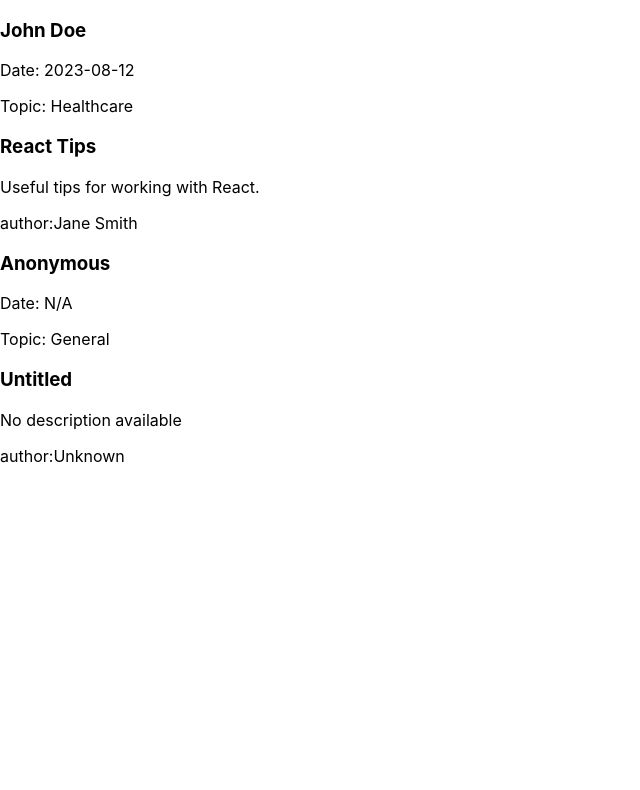
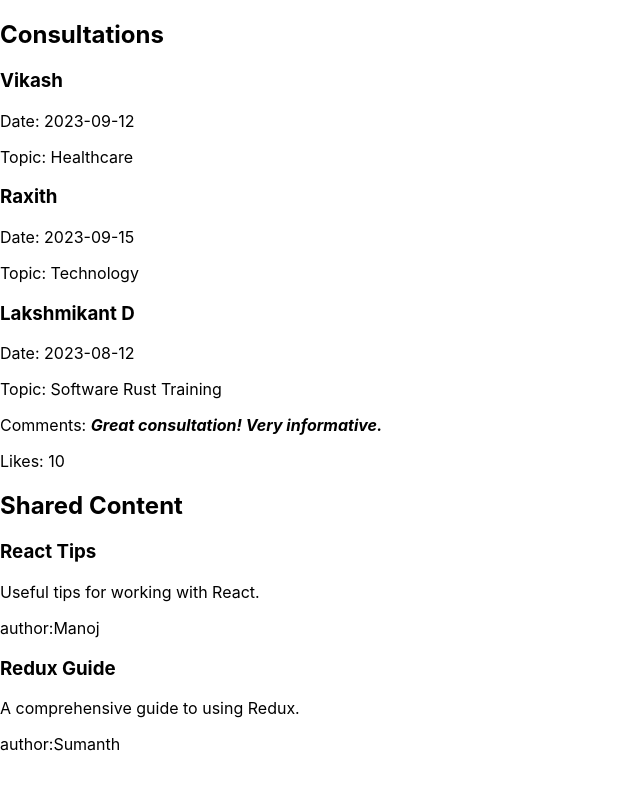
Before and after one commit to gauri-mahashabde/Interview_Prep, a React (Create React App) app in the folder ReactJs/consultation_app/: page / in a window 1280 px wide. Shown: the top 790 px of the page, without its empty margins (0-640 px from the left). Built offline with nearby package versions, Linux system fonts and the light colour scheme.

Commit message:
component_reusability

```diff
--- a/ReactJs/consultation_app/src/App.js
+++ b/ReactJs/consultation_app/src/App.js
@@ -1,30 +1,36 @@
 import React from 'react'
-import ConsultationCard from './Component/ConsultationCard'
-import ContentCard from './Component/ContentCard'
+import ConsultationList from './Component/ConsultationList'
+//import ContentCard from './Component/ContentCard'
 //import Parentcomponent from './Component/Parentcomponent'
+import ContentSharing from './Component/ContentSharing';
+import EnhancedConsultationCard from './Component/EnhancedConsulatationCard';
 
 
 function App() {
+  const consultations = [
+    { userName: 'Vikash', consultationDate: '2023-09-12', topic: 'Healthcare' },
+    { userName: 'Raxith', consultationDate: '2023-09-15', topic: 'Technology' }
+  ];
+
+  const contentList = [
+    { title: 'React Tips', description: 'Useful tips for working with React.', author: 'Manoj' },
+    { title: 'Redux Guide', description: 'A comprehensive guide to using Redux.', author: 'Sumanth' }
+  ];
+
   const consultationData = {
-    userName: 'John Doe',
+    userName: 'Lakshmikant D',
     consultationDate: '2023-08-12',
-    topic: 'Healthcare'
-  };
-
-  const defaultAuthor = "Rajath"
-  const contentData = {
-    title: 'React Tips',
-    description: 'Useful tips for working with React.',
-    author: 'Jane Smith'
+    topic: 'Software Rust Training',
+    comments: ['Great consultation!', 'Very informative.'],
+    likes: 10
   };
 
   return (
-    <div className='App'>
-      <ConsultationCard {...consultationData}/>
-      <ContentCard {...contentData}/>
-      <ConsultationCard />
-      <ContentCard />
-      {/* <Parentcomponent/> */}
+    <div >
+      <ConsultationList consultations={consultations} />
+      <EnhancedConsultationCard {...consultationData} />
+
+      <ContentSharing contentList={contentList} />
     </div>
   )
 }
--- a/ReactJs/consultation_app/src/Component/ConsultationCard.js
+++ b/ReactJs/consultation_app/src/Component/ConsultationCard.js
@@ -14,11 +14,11 @@ function ConsultationCard({ userName, consultationDate, topic }) {
 
 };
 //default props
-ConsultationCard.defaultProps = {
-  userName: 'Anonymous',
-  consultationDate: 'N/A',
-  topic: 'General'
-};
+// ConsultationCard.defaultProps = {
+//   userName: 'Anonymous',
+//   consultationDate: 'N/A',
+//   topic: 'General'
+// };
 
 // Prop types validation
 ConsultationCard.propTypes = {
--- /dev/null
+++ b/ReactJs/consultation_app/src/Component/ConsultationList.js
@@ -0,0 +1,20 @@
+import React from 'react';
+import ConsultationCard from './ConsultationCard';
+
+const ConsultationList = ({ consultations }) => {
+    return (
+        <div className="consultation-list">
+            <h2>Consultations</h2>
+            {consultations.map((consultation, index) => (
+                <ConsultationCard
+                    key={index}
+                    userName={consultation.userName}
+                    consultationDate={consultation.consultationDate}
+                    topic={consultation.topic}
+                />
+            ))}
+        </div>
+    );
+};
+
+export default ConsultationList;
--- a/ReactJs/consultation_app/src/Component/ContentCard.js
+++ b/ReactJs/consultation_app/src/Component/ContentCard.js
@@ -13,11 +13,11 @@ function ContentCard({title , description , author}) {
 };
 
 // Default props
-ContentCard.defaultProps = {
-  title: 'Untitled',
-  description: 'No description available',
-  author: 'Unknown'
-};
+// ContentCard.defaultProps = {
+//   title: 'Untitled',
+//   description: 'No description available',
+//   author: 'Unknown'
+// };
 
 ContentCard.propTypes = {
   title: PropTypes.string.isRequired,
--- /dev/null
+++ b/ReactJs/consultation_app/src/Component/ContentSharing.js
@@ -0,0 +1,20 @@
+import React from 'react';
+import ContentCard from './ContentCard';
+
+const ContentSharing = ({ contentList }) => {
+    return (
+        <div className="content-sharing">
+            <h2>Shared Content</h2>
+            {contentList.map((content, index) => (
+                <ContentCard
+                    key={index}
+                    title={content.title}
+                    description={content.description}
+                    author={content.author}
+                />
+            ))}
+        </div>
+    );
+};
+
+export default ContentSharing;
--- /dev/null
+++ b/ReactJs/consultation_app/src/Component/EnhancedConsulatationCard.js
@@ -0,0 +1,18 @@
+import React from 'react'
+import ConsultationCard from './ConsultationCard';
+
+const EnhancedConsultationCard = ({ userName, consultationDate, topic, comments, likes }) => {
+    return (
+        <div className="enhanced-consultation-card">
+            <ConsultationCard userName={userName} consultationDate={consultationDate} topic={topic} />
+            <div className="comments-section">
+                <p>Comments: {comments.map((comment, index) => <b key={index}><i>{comment} </i></b>)}</p>
+            </div>
+            <div className="likes-section">
+                <p>Likes: {likes}</p>
+            </div>
+        </div>
+    );
+};
+
+export default EnhancedConsultationCard;
```
